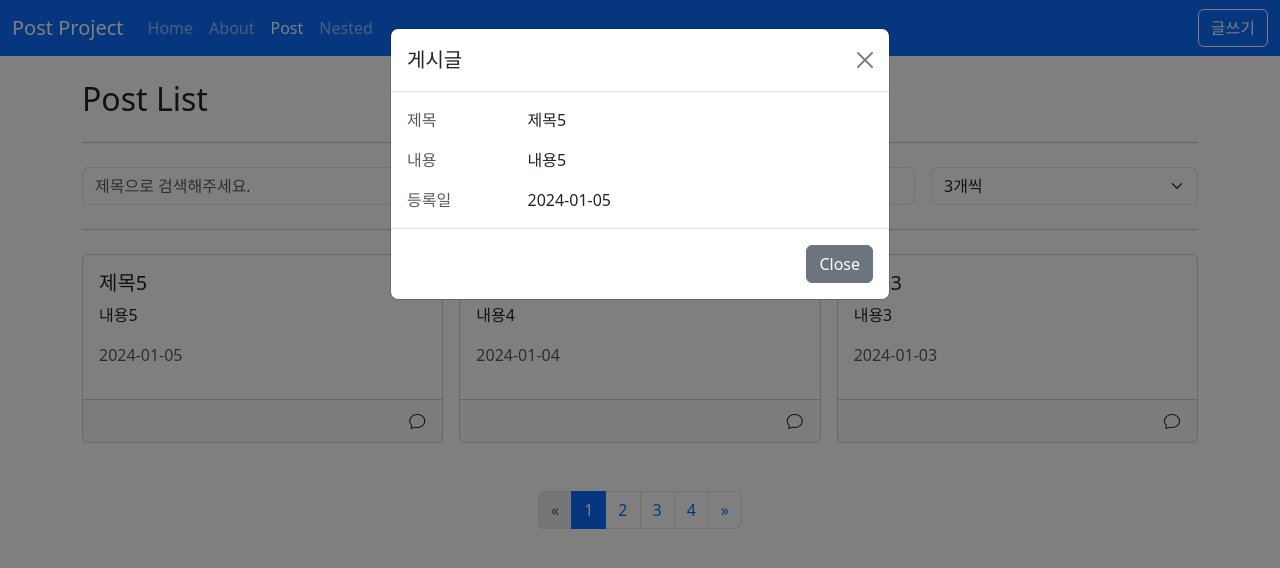
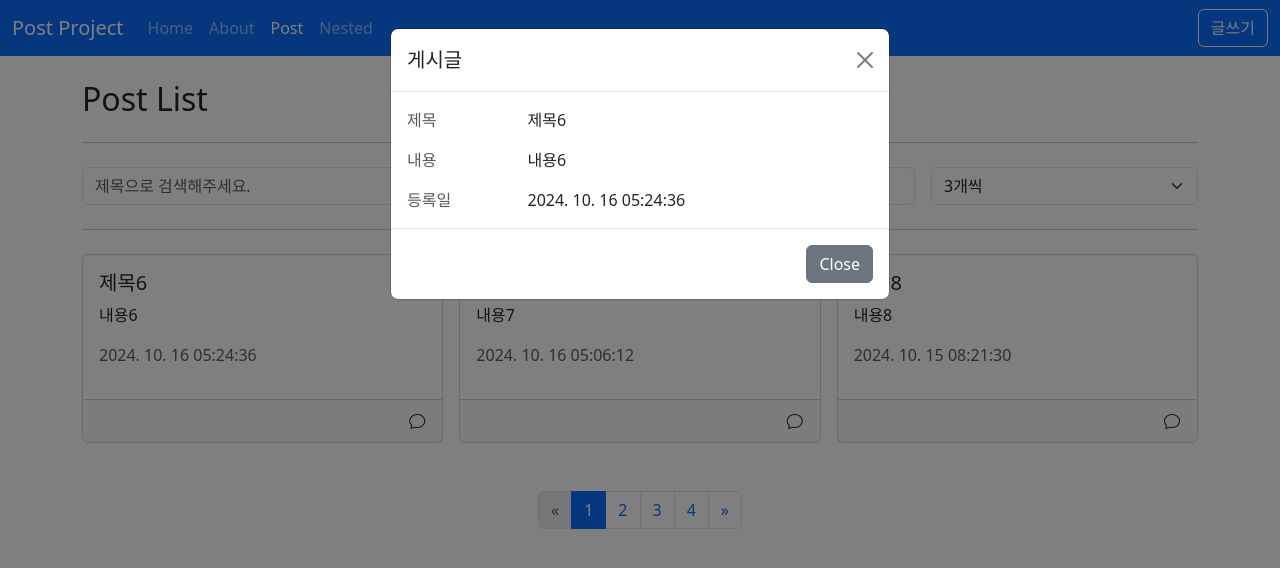
Before and after one commit to red2132/vue_practice_project, a Vue app in the folder vue3-posts/: page /posts in a window 1280 px wide. Both pictures are taken after a click on the button 417 px from the left and 421 px from the top of the page. Shown: the top 568 px of the page. Built offline with nearby package versions, Linux system fonts and the light colour scheme; data requests are answered from the project's data file.

Commit message:
날짜 포맷팅 플러그인 등록

```diff
--- a/vue3-posts/db.json
+++ b/vue3-posts/db.json
@@ -4,31 +4,31 @@
       "id": 1,
       "title": "제목1",
       "content": "내용1",
-      "createdAt": "2024-01-01"
+      "createdAt": 1724056276624
     },
     {
       "id": 2,
       "title": "제목2",
       "content": "내용2",
-      "createdAt": "2024-01-02"
+      "createdAt": 1725056276624
     },
     {
       "id": 3,
       "title": "제목3",
       "content": "내용3",
-      "createdAt": "2024-01-03"
+      "createdAt": 1726056276624
     },
     {
       "id": 4,
       "title": "제목4",
       "content": "내용4",
-      "createdAt": "2024-01-04"
+      "createdAt": 1727056276624
     },
     {
       "id": 5,
       "title": "제목5",
       "content": "내용5",
-      "createdAt": "2024-01-05"
+      "createdAt": 1728056276624
     },
     {
       "id": 6,
--- a/vue3-posts/package.json
+++ b/vue3-posts/package.json
@@ -15,6 +15,7 @@
     "axios": "^1.7.7",
     "bootstrap": "^5.3.3",
     "bootstrap-icons": "^1.11.3",
+    "dayjs": "^1.11.13",
     "vue": "^3.4.29",
     "vue-router": "^4.4.5"
   },
--- a/vue3-posts/src/components/Posts/PostItem.vue
+++ b/vue3-posts/src/components/Posts/PostItem.vue
@@ -4,7 +4,9 @@
 		<p class="card-text">
 			{{ content }}
 		</p>
-		<p class="text-muted">{{ createdAt }}</p>
+		<p class="text-muted">
+			{{ createDate }}
+		</p>
 		<template #footer>
 			<div class="d-flex flex-row-reverse">
 				<!--.stop으로 이벤트 전파 방지-->
@@ -17,9 +19,10 @@
 </template>
 
 <script setup>
+import { computed, inject } from 'vue';
 import AppCard from '../app/AppCard.vue';
 
-defineProps({
+const props = defineProps({
 	title: {
 		type: String,
 		required: true,
@@ -31,7 +34,10 @@ defineProps({
 		type: [String, Date, Number],
 	},
 });
-
+const dayFormat = inject('dayjs');
+const createDate = computed(() =>
+	dayFormat(props.createdAt).format('YYYY. MM. DD HH:mm:ss'),
+);
 defineEmits(['modal']);
 </script>
 
--- a/vue3-posts/src/components/Posts/PostModal.vue
+++ b/vue3-posts/src/components/Posts/PostModal.vue
@@ -7,7 +7,9 @@
 				<div class="col-3 text-muted">내용</div>
 				<div class="col-9">{{ content }}</div>
 				<div class="col-3 text-muted">등록일</div>
-				<div class="col-9">{{ createdAt }}</div>
+				<div class="col-9">
+					{{ $dayjs(createdAt).format('YYYY. MM. DD HH:mm:ss') }}
+				</div>
 			</div>
 		</template>
 		<template #actions>
--- a/vue3-posts/src/main.js
+++ b/vue3-posts/src/main.js
@@ -10,6 +10,7 @@ import person from './plugins/person';
 import objPlugins from './plugins/obj';
 import funcPlugins from './plugins/func';
 import globalDirectives from './plugins/global-directives';
+import day from './plugins/day';
 
 // use()를 이용해 하위 자식 컴포넌트는 router 객체 사용 가능
 // 또한 해당 router 객체는 페이지 이동, 현재 활성 라우트 정보에 접근하는데 사용할 수 있음
@@ -19,5 +20,6 @@ app.use(objPlugins, { name: 'happy' });
 app.use(funcPlugins);
 app.use(globalDirectives);
 app.use(globalComponents);
+app.use(day);
 app.use(router);
 app.mount('#app');
--- /dev/null
+++ b/vue3-posts/src/plugins/day.js
@@ -0,0 +1,8 @@
+import dayjs from 'dayjs';
+
+export default {
+	install(app) {
+		app.config.globalProperties.$dayjs = dayjs;
+		app.provide('dayjs', dayjs);
+	},
+};
--- a/vue3-posts/src/views/posts/PostDetailView.vue
+++ b/vue3-posts/src/views/posts/PostDetailView.vue
@@ -3,6 +3,9 @@
 		<h2>{{ post.title }}</h2>
 		<p>id: {{ props.id }}</p>
 		<p>{{ post.content }}</p>
+		<p class="text-muted">
+			{{ $dayjs(post.createdAt).format('YYYY. MM. DD HH:mm:ss') }}
+		</p>
 		<hr class="my-4" />
 		<div class="row g-2">
 			<div class="col-auto">
```
Also changed, not shown: 1 other file (tests, documents, lock files or other folders).
